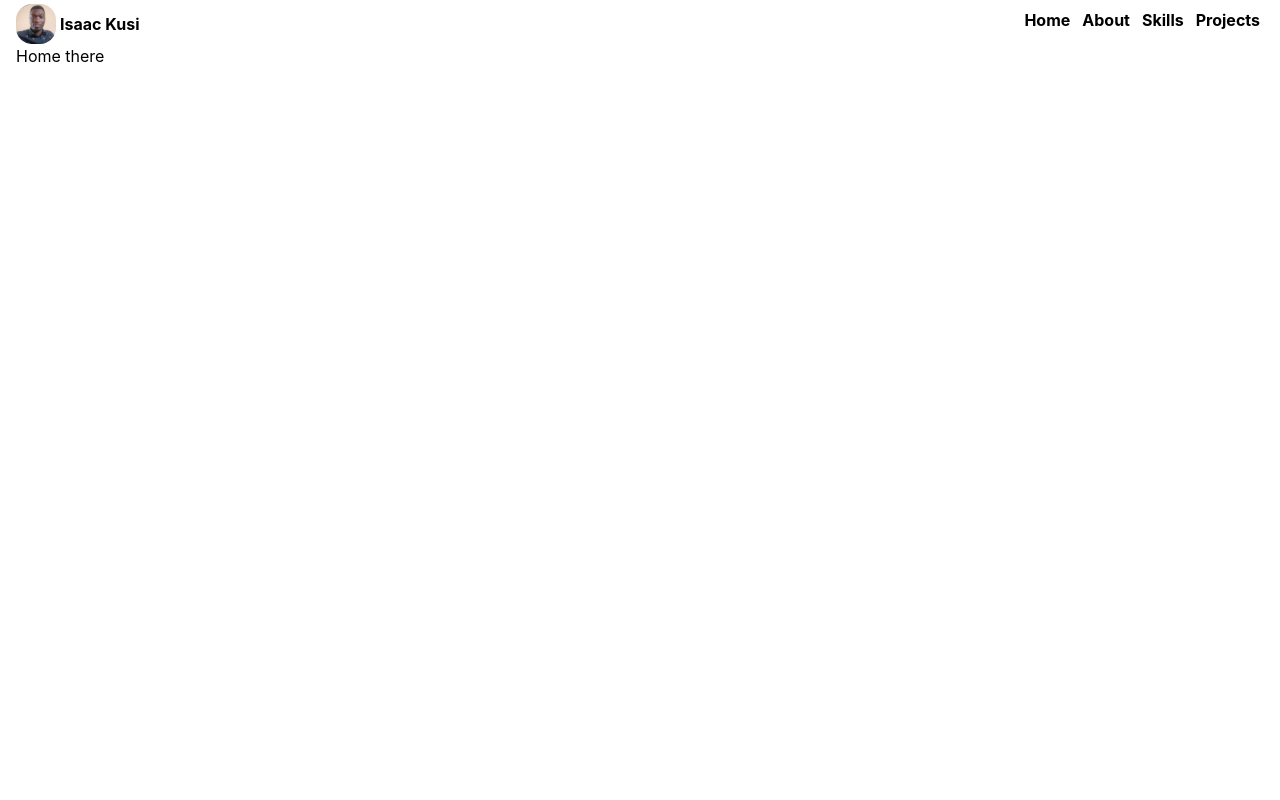
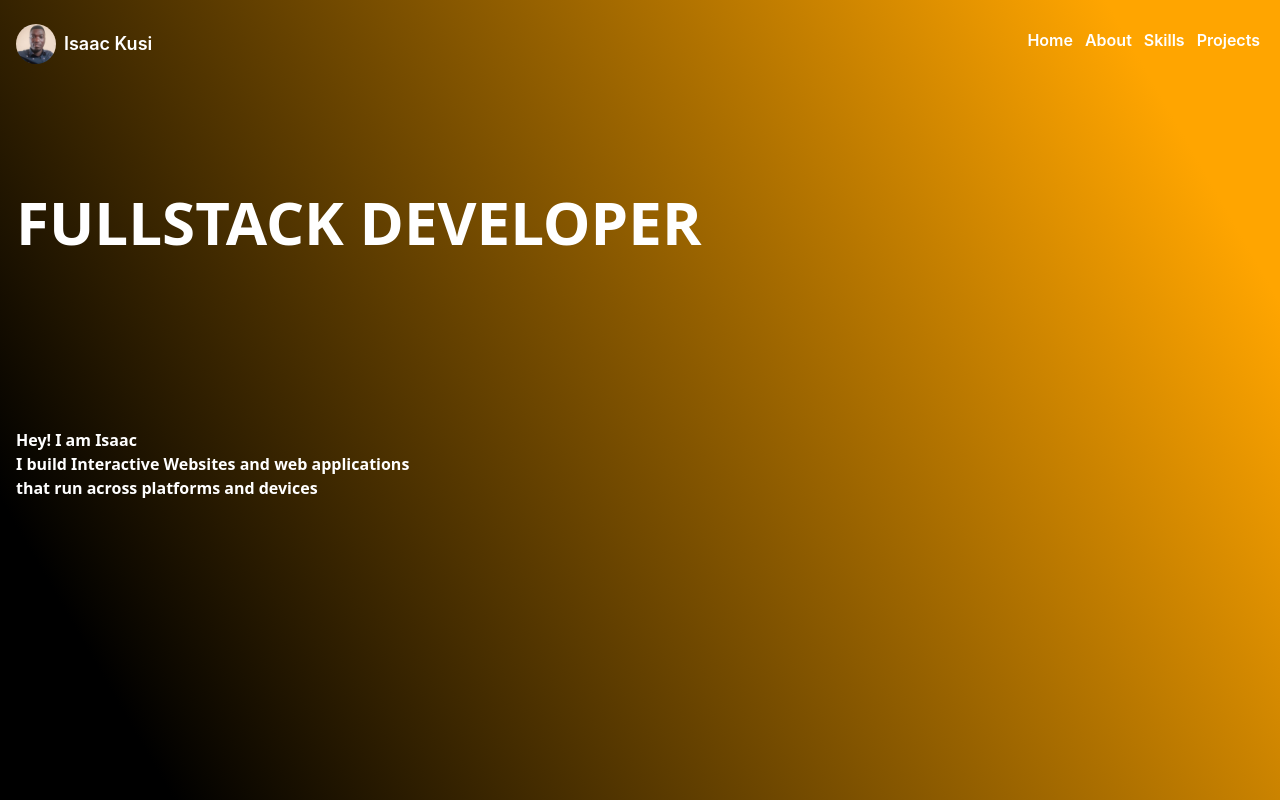
Before and after one commit to IsaacKusi/Portfolio, a React (Create React App) app: page / in a window 1280 px wide. Built offline with nearby package versions, Linux system fonts and the light colour scheme.

Commit message:
homePage

```diff
--- a/src/Components/BodyComponents/About.js
+++ b/src/Components/BodyComponents/About.js
@@ -1,7 +1,11 @@
 
-const About = ()=>{
+const About = () => {
     return <>
-     <p className="container mt-11">This is the container of all that is about me</p>
+        <main className="bg-black h-screen">
+            <div className="container py-12">
+                <p className="mt-36 text-white">This is the container of all that is about me</p>
+            </div>
+        </main>
     </>
 }
 
--- a/src/Components/BodyComponents/Home.js
+++ b/src/Components/BodyComponents/Home.js
@@ -1,7 +1,18 @@
 
-const Home = ()=>{
+import './home.css'
+
+const Home = () => {
     return <>
-     <p className="container mt-11">Home there</p>
+        <main className='home-animation '>
+            <div className="container py-12 ">
+                <p className='text-white text-6xl font-bold mt-36 font-sans'>FULLSTACK DEVELOPER</p>
+                <div className='mt-44 text-white font-sans font-semibold'>
+                    <p>Hey! I am Isaac</p>
+                    <p>I build Interactive Websites and web applications</p>
+                    <p>that run across platforms and devices</p>
+                </div>
+            </div>
+        </main>
     </>
 }
 
--- /dev/null
+++ b/src/Components/BodyComponents/home.css
@@ -0,0 +1,84 @@
+
+.home-animation{
+    height: 100vh;
+}
+
+@keyframes pulse-animation {
+    0% {
+        background: linear-gradient(-20deg,orange 10%,black 90%);
+    }
+    5% {
+        background: linear-gradient(-40deg,orange 10%,black 90%);
+    }
+    10% {
+        background: linear-gradient(-60deg,orange 10%,black 90%);
+    }
+    15% {
+        background: linear-gradient(-80deg,orange 10%,black 90%);
+    }
+    20% {
+        background: linear-gradient(-100deg,orange 10%,black 90%);
+    }
+
+    25% {
+        background: linear-gradient(-120deg,orange 10%,black 90%);
+    }
+    30% {
+        background: linear-gradient(-140deg,orange 10%,black 90%);
+    }
+    35% {
+        background: linear-gradient(-160deg,orange 10%,black 90%);
+    }
+    40% {
+        background: linear-gradient(-180deg,orange 10%,black 90%);
+    }
+
+    45% {
+        background: linear-gradient(-200deg,orange 10%,black 90%);
+    }
+
+    50% {
+        background: linear-gradient(-220deg,orange 10%,black 90%);
+    }
+    55% {
+        background: linear-gradient(-240deg,orange 10%,black 90%);
+    }
+
+    60% {
+        background: linear-gradient(-260deg,orange 10%,black 90%);
+    }
+    65% {
+        background: linear-gradient(-280deg,orange 10%,black 90%);
+    }
+    70% {
+        background: linear-gradient(-300deg,orange 10%,black 90%);
+    }
+    75% {
+        background: linear-gradient(-320deg,orange 10%,black 90%);
+    }
+    80% {
+        background: linear-gradient(-330deg,orange 10%,black 90%);
+    }
+    85% {
+        background: linear-gradient(-340deg,orange 10%,black 90%);
+    }
+    90% {
+        background: linear-gradient(-360deg,orange 10%,black 90%);
+    }
+    95% {
+        background: linear-gradient(-10deg,orange 10%,black 90%);
+    }
+    100% {
+        background: linear-gradient(-20deg,orange 10%,black 90%);
+    }
+
+  }
+
+
+    .home-animation {
+      animation-name: pulse-animation;
+      animation-duration:20s;
+      animation-timing-function:ease-in-out;
+      animation-iteration-count:infinite;
+
+    }
--- a/src/Components/NavItems/Nav.js
+++ b/src/Components/NavItems/Nav.js
@@ -3,14 +3,14 @@ import { Link } from 'react-router-dom';
 
 const Nav = () => {
     return <>
-        <main className={`bg-logo bg-cover bg-center fixed top-0 left-0 right-0 `} >
+        <main className={`bg-transparent bg-cover bg-center fixed top-5 left-0 right-0 `} >
             <div className="container flex justify-between">
                 <div className='flex items-center mt-1'>
-                    <img src={logo} alt="" width='40px' height='40px' className='rounded-2xl' />
-                    <p className='ml-1 font-bold'>Isaac Kusi</p>
+                    <img src={logo} alt="" width='40px' height='40px' className='rounded-3xl' />
+                    <p className='ml-2 font-semibold text-white text-lg'>Isaac Kusi</p>
                 </div>
-                <div className='flex justify-between items-center font-bold mt-1'>
-                  <Link to= '/'> <p className='px-1 h-8'> Home </p></Link>
+                <div className='flex justify-between items-center font-semibold mt-1 text-white'>
+                  <Link to= '/'> <p className='px-1 h-8 '> Home </p></Link>
                   <Link to= '/about'> <p className='ml-1 px-1  h-8'> About </p></Link>
                   <Link to= '/skills'><p className='ml-1 px-1  h-8'> Skills </p></Link>
                   <Link to= '/projects'><p className='ml-1 px-1  h-8'> Projects </p></Link>
```
